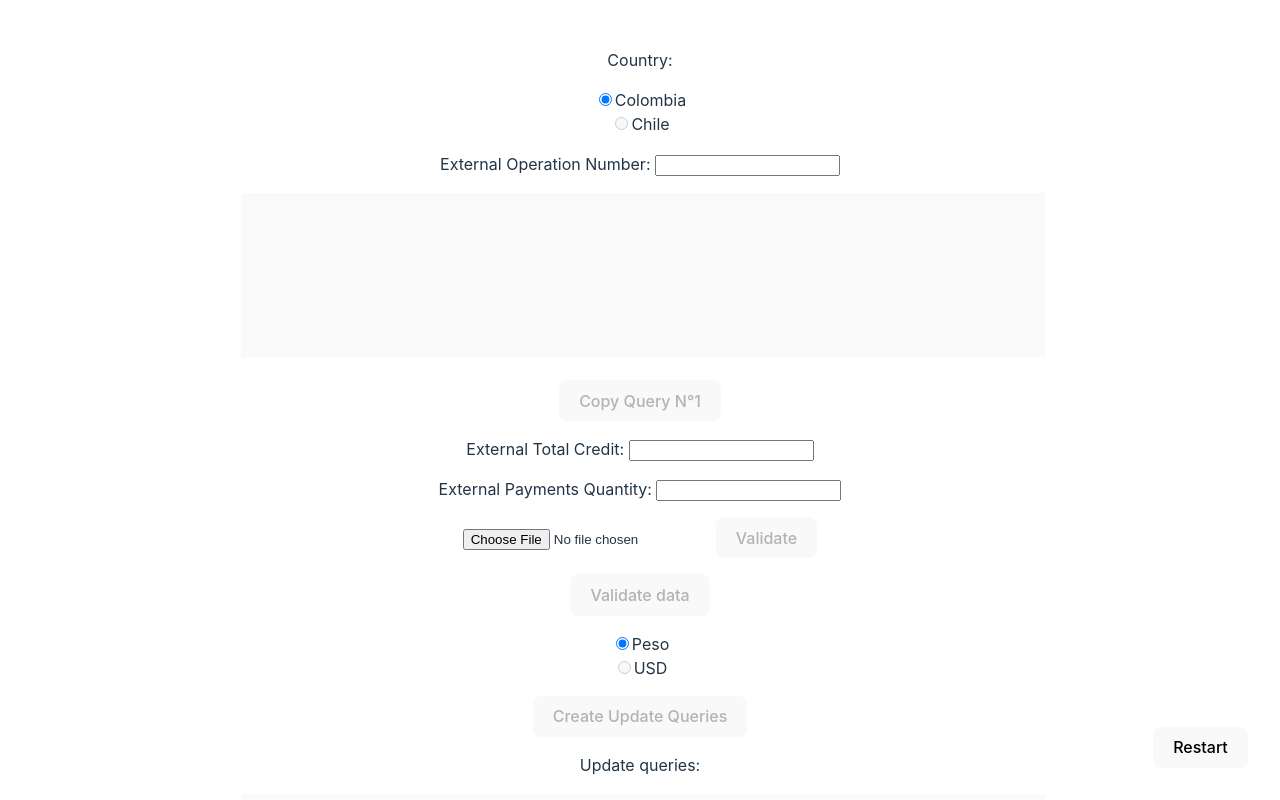
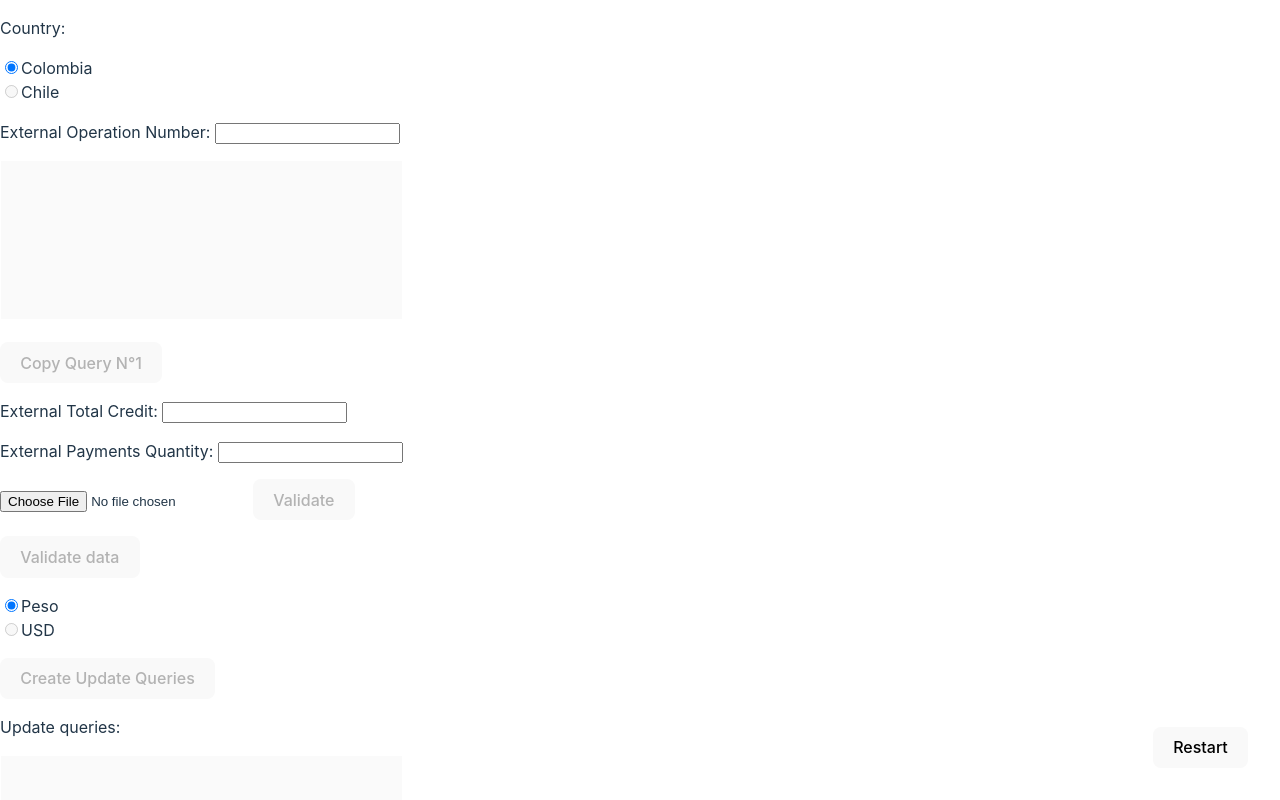
Before and after one commit to jokinz/maaq-payment-plan-analyzer, a React (Vite) app: page / in a window 1280 px wide. Shown: the top 800 px of the page. Built offline with nearby package versions, Linux system fonts and the light colour scheme.

Commit message:
Update App.css

```diff
--- a/src/App.css
+++ b/src/App.css
@@ -1,4 +1,4 @@
-#root {
+#reactApp {
   min-width: 50rem;
   max-width: 90%;
   margin: 0 auto;
@@ -13,4 +13,5 @@
   text-align: left;
   white-space: pre-line;
   border: 1px solid white;
+  box-sizing: border-box;
 }
```
